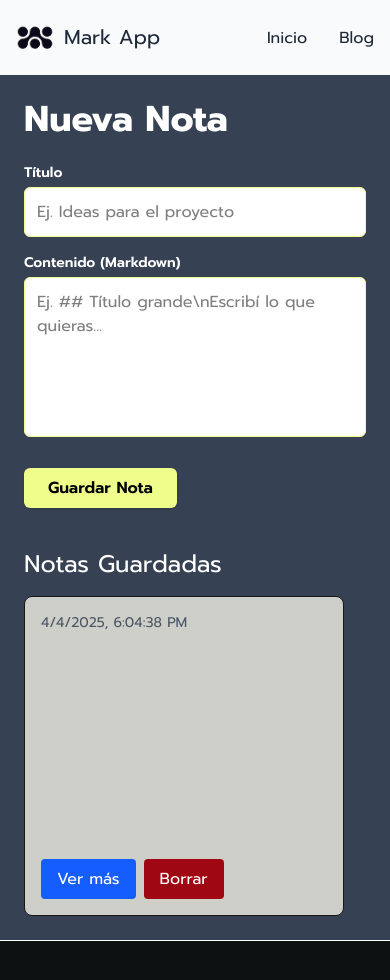
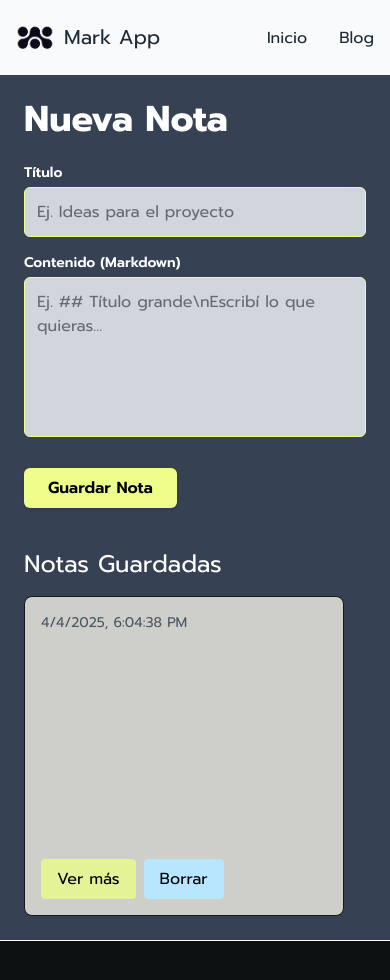
Before and after one commit to HugoEseverri/markapp, a Next.js app in the folder mini-notas/: page /notes in a window 390 px wide. Both pictures are taken after a click on the button "Guardar Nota". Shown: the top 980 px of the page. Built offline with nearby package versions, Linux system fonts and the light colour scheme.

Commit message:
cambios en estilos responsive

```diff
--- a/mini-notas/src/components/Markdown/Markdown.tsx
+++ b/mini-notas/src/components/Markdown/Markdown.tsx
@@ -65,7 +65,7 @@ function Notes() {
                 <input
                     type="text"
                     placeholder="Ej. Ideas para el proyecto"
-                    className="w-full rounded-md border border-[#effe8a] bg-white p-3 text-black focus:border-[#effe8a] focus:outline-none focus:ring-1 focus:ring-[#effe8a]"
+                    className="w-full rounded-md border border-[#effe8a] bg-gray-300 p-3 text-black focus:border-[#effe8a] focus:outline-none focus:ring-1 focus:ring-[#effe8a]"
                     value={title}
                     onChange={(e) => setTitle(e.target.value)}
                 />
@@ -76,7 +76,7 @@ function Notes() {
 
                 <textarea
                     placeholder="Ej. ## Título grande\nEscribí lo que quieras..."
-                    className="w-full h-40 rounded-md border border-[#effe8a] bg-white p-3 text-black resize-none focus:border-[#effe8a] focus:outline-none focus:ring-1 focus:ring-[#effe8a]"
+                    className="w-full h-40 rounded-md border border-[#effe8a] bg-gray-300 p-3 text-black resize-none focus:border-[#effe8a] focus:outline-none focus:ring-1 focus:ring-[#effe8a]"
                     value={content}
                     onChange={(e) => setContent(e.target.value)}
                 />
@@ -108,13 +108,13 @@ function Notes() {
                         <div className="flex mt-auto space-x-2">
                             <button
                                 onClick={() => toggleExpand(note.id)}
-                                className="px-4 py-2 text-white bg-blue-600 rounded"
+                                className="px-4 py-2 text-black bg-[#e5f397] rounded"
                             >
                                 {note.isExpanded ? "Ver menos" : "Ver más"}
                             </button>
                             <button
                                 onClick={() => handleDelete(note.id)}
-                                className="px-4 py-2 text-white bg-red-800 rounded"
+                                className="px-4 py-2 text-black rounded bg-sky-200"
                             >
                                 Borrar
                             </button>
```
